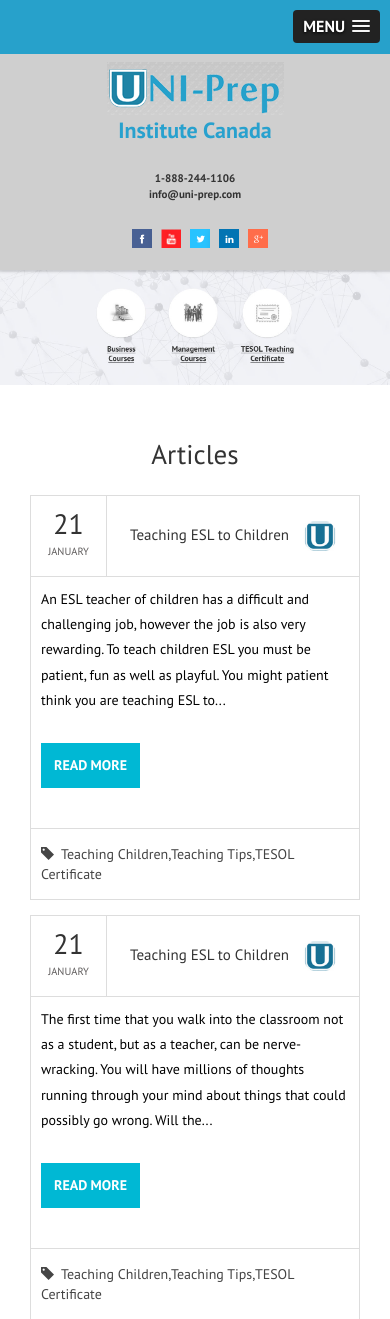
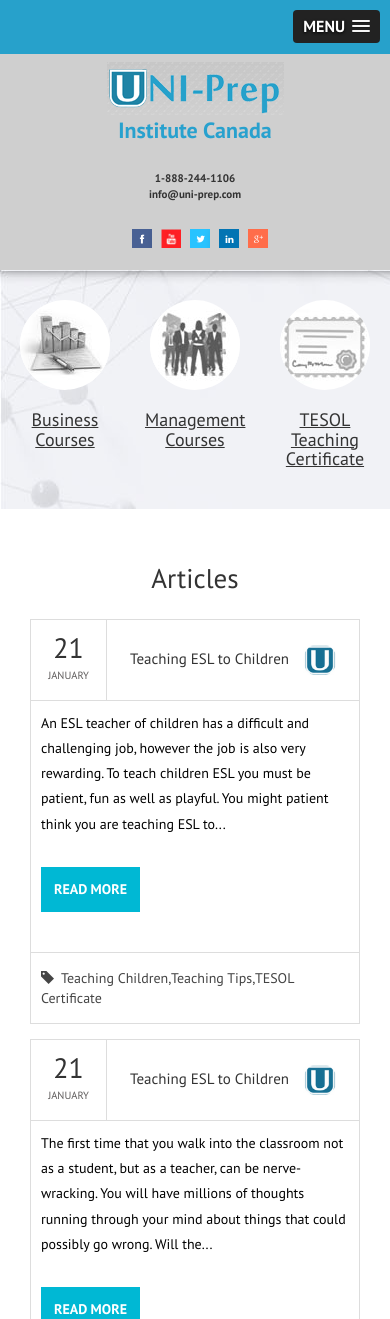
Before and after one commit to mdaminul/uni-prep, a PHP site: page / in a window 390 px wide. Shown: the top 1319 px of the page. Run offline with PHP 8.4, Linux system fonts and the light colour scheme; some libraries are stand-ins or nearby versions.

Commit message:
Final design with responsive

```diff
--- a/index.php
+++ b/index.php
@@ -89,8 +89,29 @@
 
 		<!-- Bannar ares -->
 		<div class="bannar_area fix">
-			<div class="container-fluid" style="padding:0px;">
-				<img class="img-responsive" src="img/banar.jpg" alt="" />
+			<div class="container">
+				<div class="row">
+					<div class="col-md-8 col-sm-11 col-xs-12 fix circle_course_area" style="margin:0 auto;float:none;">
+						<div class="col-md-4 col-sm-4 col-xs-4">
+							<div class="image fix" >
+								<img src="img/cir1.jpg" alt=""/>
+							</div>
+							<a href=""><h2 class="course">Business<br>Courses</h2></a>
+						</div>
+						<div class="col-md-4 col-sm-4 col-xs-4">
+							<div class="image fix" >
+								<img src="img/cir2.jpg" alt=""/>
+							</div>
+							<a href=""><h2 class="course">Management<br>Courses</h2></a>
+						</div>
+						<div class="col-md-4 col-sm-4 col-xs-4">
+							<div class="image fix" >
+								<img src="img/cir3.jpg" alt=""/>
+							</div>
+							<a href=""><h2 class="course">TESOL Teaching<br>Certificate</h2></a>
+						</div>
+					</div>
+				</div>
 			</div>
 		</div>
 		<!-- Bannar area end -->
--- a/responsive.css
+++ b/responsive.css
@@ -22,6 +22,20 @@ font-size: 42px;
 }
 .footer-menu ul li {
 padding: 0px 15px;
+}
+.image.fix {
+width: 150px;
+height: 150px;
+}
+.image.fix img {
+vertical-align: middle;
+margin-top: 35px;
+}
+h2.course {
+font-size: 27px;
+}
+.circle_course_area {
+padding: 75px 0px;
 }
 
 
@@ -52,8 +66,20 @@ font-size: 38px;
 .footer-menu ul li {
 padding: 0px 10px;
 }
-
-
+.image.fix {
+width: 150px;
+height: 150px;
+}
+.image.fix img {
+vertical-align: middle;
+margin-top: 35px;
+}
+h2.course {
+font-size: 27px;
+}
+.circle_course_area {
+padding: 75px 0px;
+}
 
 
 /* Tablet Layout: 768px. */
@@ -83,10 +109,20 @@ font-size: 34px;
 .footer-menu ul li {
 padding: 0px 7px;
 }
-
-
-
-
+.image.fix {
+width: 150px;
+height: 150px;
+}
+.image.fix img {
+vertical-align: middle;
+margin-top: 35px;
+}
+h2.course {
+font-size: 27px;
+}
+.circle_course_area {
+padding: 75px 0px;
+}
 
 }
 
@@ -154,6 +190,21 @@ margin: 0 auto;
 float: none;
 display: table;
 }
+.image.fix {
+width: 100px;
+height: 100px;
+}
+.image.fix img {
+vertical-align: middle;
+margin-top: 14px;
+}
+h2.course {
+font-size: 23px;
+}
+.circle_course_area {
+padding: 35px 0px;
+}
+
 
 }
 
@@ -215,8 +266,19 @@ margin: 0 auto;
 float: none;
 display: table;
 }
-
-
-
+.image.fix {
+width: 90px;
+height: 90px;
+}
+.image.fix img {
+vertical-align: middle;
+margin-top: 9px;
+}
+h2.course {
+font-size: 18px;
+}
+.circle_course_area {
+padding: 30px 0px;
+}
 
 }
--- a/style.css
+++ b/style.css
@@ -369,9 +369,21 @@ text-transform: uppercase;
 /**/
 
 /*style for the banar area*/
-.bannar_area.fix {
-cursor: pointer;
+.bannar_area {
+background: url(img/banar.jpg);
 }
+.image.fix {
+background: #fff;
+border-radius: 50%;
+text-align: center;
+margin: 0 auto;
+}
+h2.course {
+text-align: center;
+text-decoration: underline;
+color: #333333;
+}
+
 /**/
 
 /*style for the article area*/
```
Also changed, not shown: img/banar.jpg, img/cir1.jpg (added), img/cir2.jpg (added), img/cir3.jpg (added).
